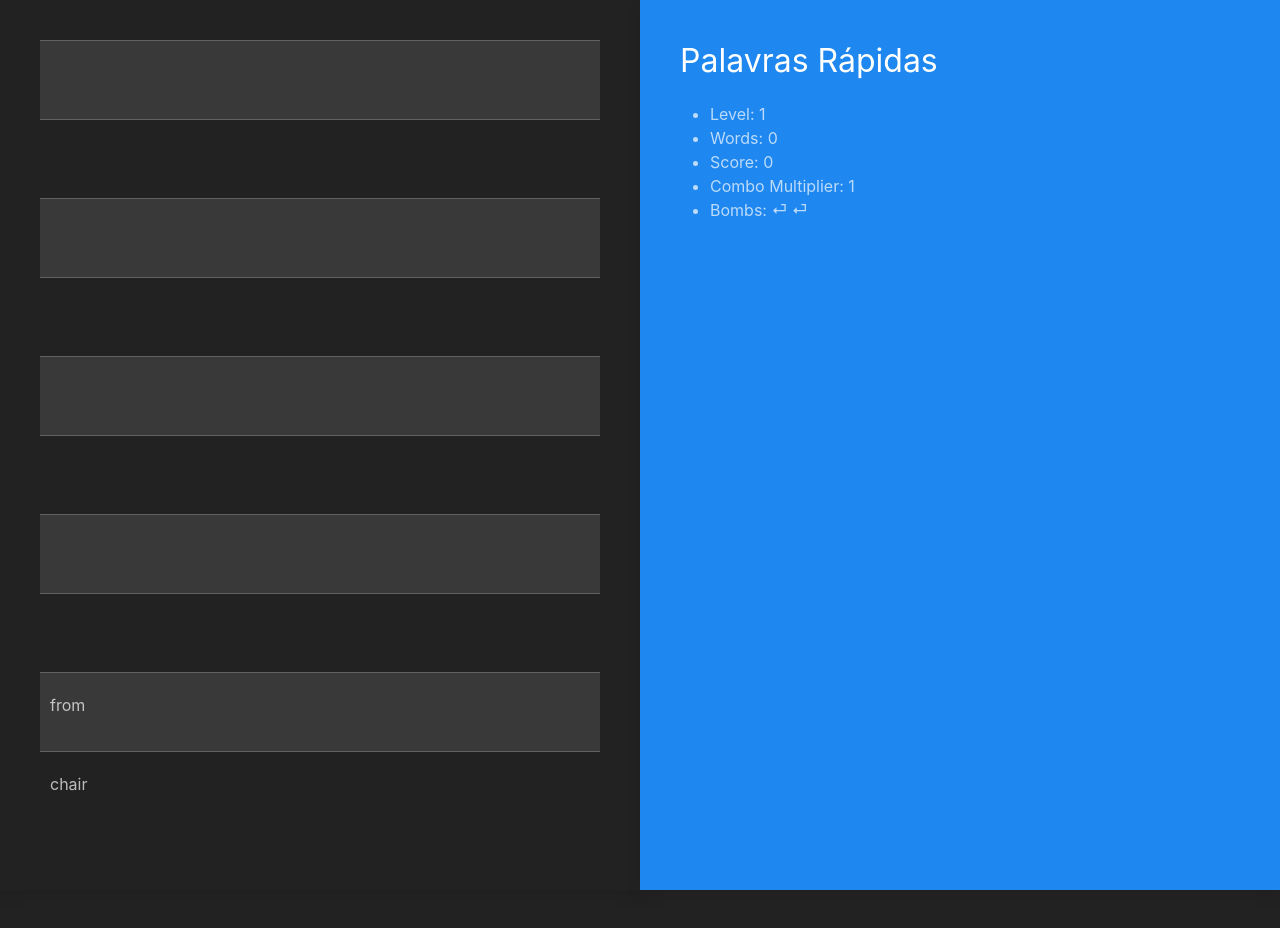
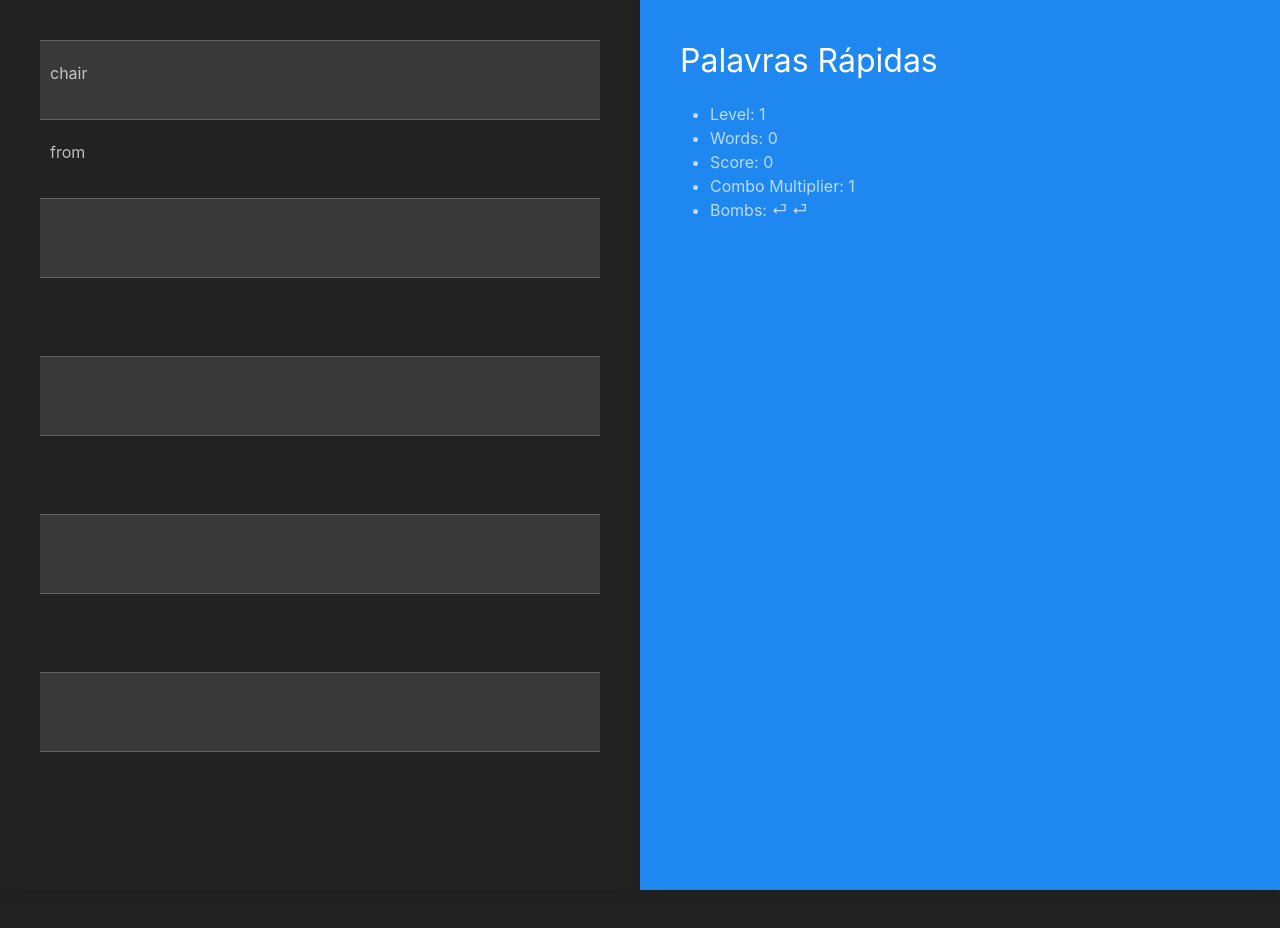
Before and after one commit to cij11/typing-game, a React (Create React App) app: page /game in a window 1280 px wide. Shown: the top 928 px of the page. Built offline with nearby package versions, Linux system fonts and the light colour scheme.

Commit message:
Stack right way up again

```diff
--- a/src/components/Stack.tsx
+++ b/src/components/Stack.tsx
@@ -16,23 +16,13 @@ export default class Stack extends React.Component<Props> {
             Array(STACK_LIMIT - this.props.stack.length).keys()
         )
 
-        const reversedStack = [...this.props.stack].reverse()
-
         return (
             <div>
                 <ul className="uk-list uk-list-striped">
                     {
                         // dummy elements to fill the remaining rows
                     }
-                    {dummyList.map((dummy, i) => (
-                        <li key={`${i}-n/a`}>
-                            <ul className="uk-list"></ul>
-                            <li style={hiddenStyle}> .</li>
-
-                            <li style={hiddenStyle}> .</li>
-                        </li>
-                    ))}
-                    {reversedStack.map((stackWord) => (
+                    {this.props.stack.map((stackWord) => (
                         <li key={`${stackWord.id}-${stackWord.isActive}`}>
                             <ul className="uk-list"></ul>
                             <li>{stackWord.word}</li>
@@ -52,6 +42,14 @@ export default class Stack extends React.Component<Props> {
                             )}
                         </li>
                     ))}
+                    {dummyList.map((dummy, i) => (
+                        <li key={`${i}-n/a`}>
+                            <ul className="uk-list"></ul>
+                            <li style={hiddenStyle}> .</li>
+
+                            <li style={hiddenStyle}> .</li>
+                        </li>
+                    ))}
                 </ul>
             </div>
         )
```
